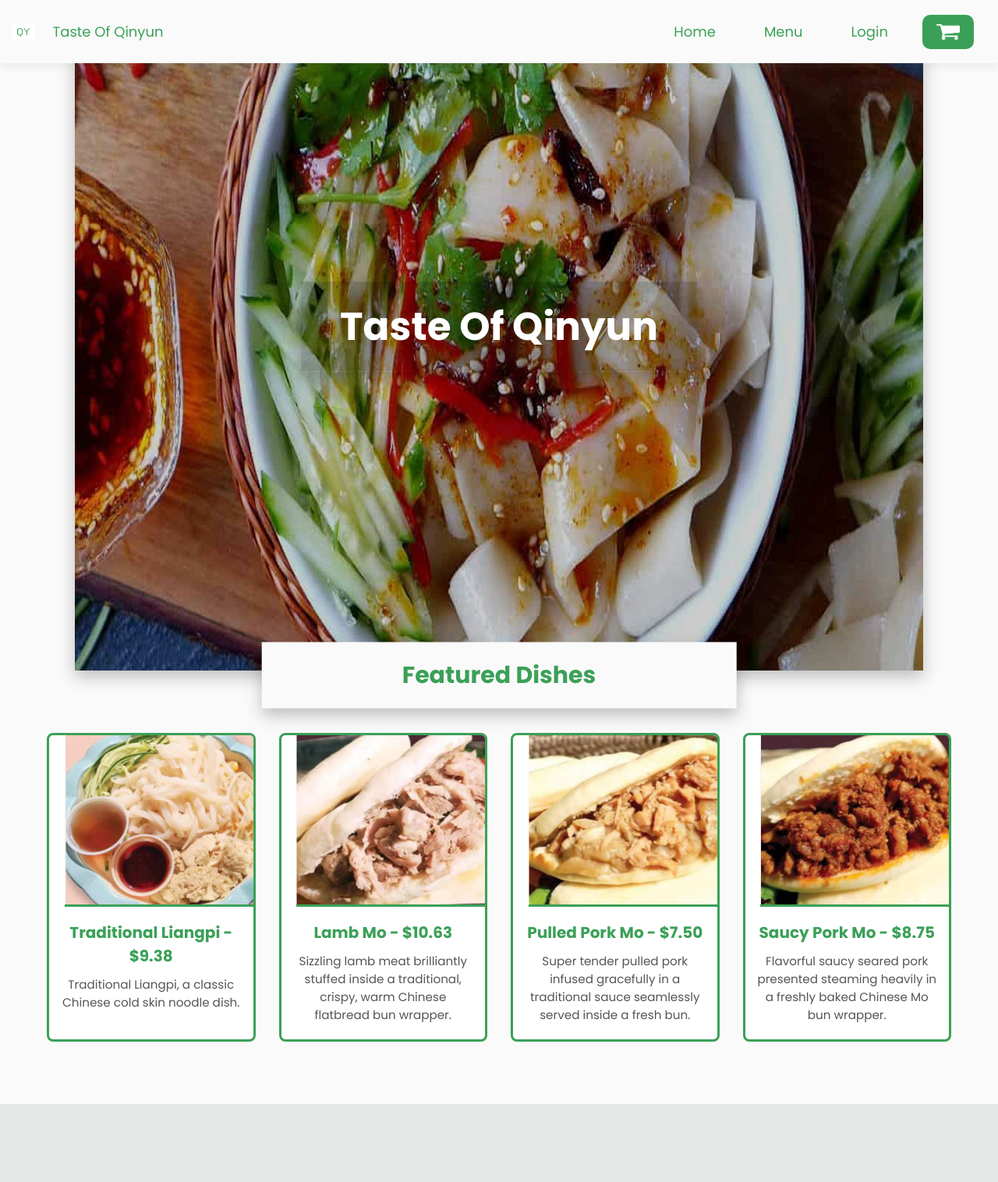
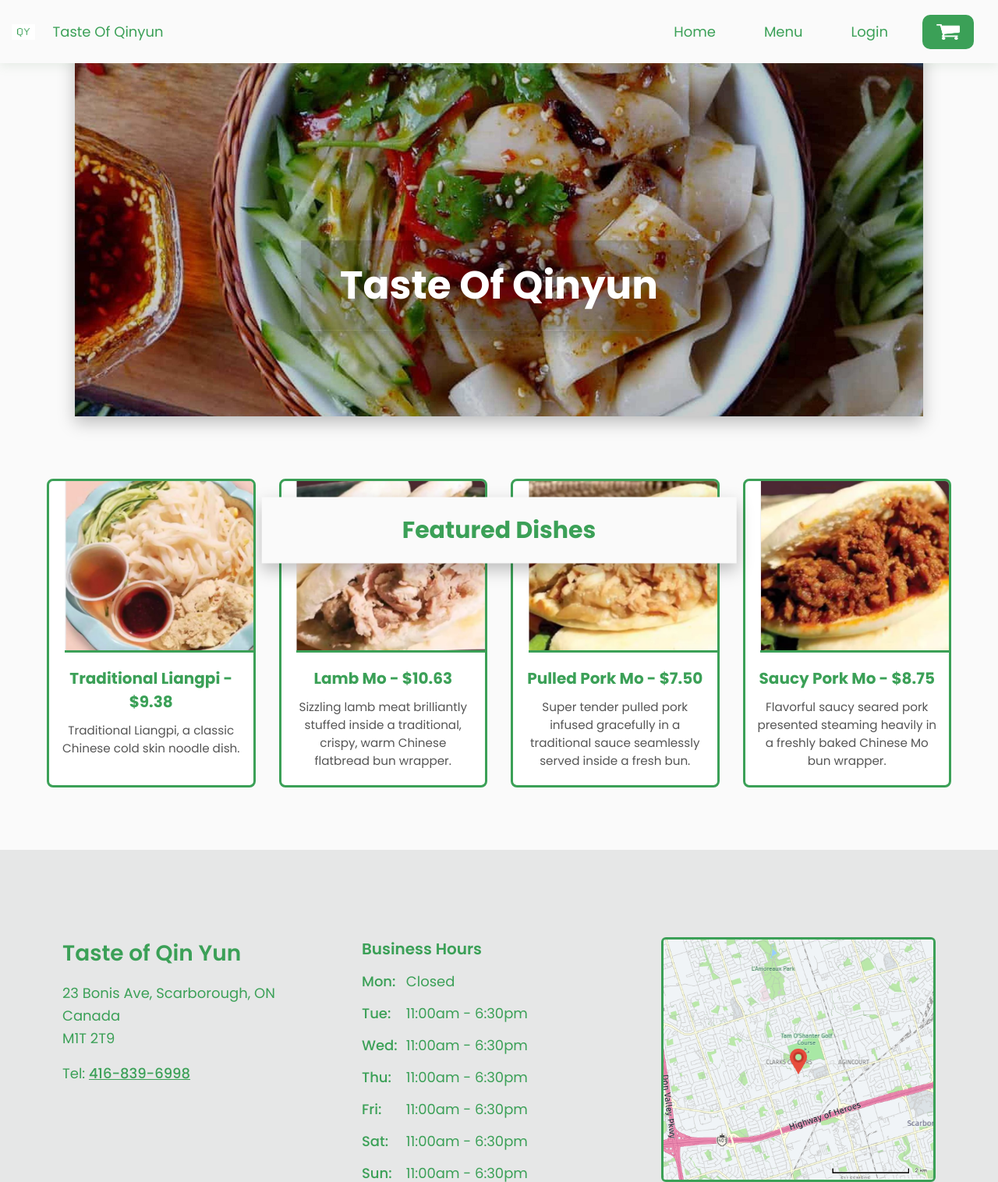
Before and after one commit to Poffesuer/Taste-of-Qin-Yun, a PHP site: page / in a window 1280 px wide. Shown: the top 1516 px of the page at 78% size. Run offline with PHP 8.4, Linux system fonts and the light colour scheme.

Commit message:
small changes

```diff
--- a/css/style.css
+++ b/css/style.css
@@ -87,7 +87,7 @@ nav a:hover {
 
 .home-top img {
     width: 85%;
-    height: 50rem;
+    height: auto;
     margin-left:7.5%;
     display: block;
 }
@@ -104,7 +104,7 @@ nav a:hover {
     margin-top: 40px;
     text-align: center;
     position: absolute;
-    top: 25%;
+    top: 28%;
     left: 50%;
     transform: translate(-50%, -50%);
     background-color: rgba(0, 0, 0, 0.2);
@@ -120,7 +120,7 @@ nav a:hover {
     margin-top: 40px;
     text-align: center;
     position: absolute;
-    top: 60%;
+    top: 61%;
     left: 50%;
     transform: translate(-50%, -50%);
     background-color: var(--background);
@@ -278,7 +278,7 @@ nav a:hover {
         font-size: clamp(1.35rem, 5vw, 2rem);
         padding: 12px 16px;
         margin-top: 0;
-        top: 14%;
+        top: 7%;
         width: calc(100% - 2rem);
         max-width: 22rem;
         justify-content: center;
@@ -288,7 +288,7 @@ nav a:hover {
         font-size: clamp(1rem, 4vw, 1.35rem);
         padding: 10px 14px;
         margin-top: 0;
-        top: 20%;
+        top: 13%;
         width: calc(100% - 2rem);
         max-width: 18rem;
         justify-content: center;
```
Also changed, not shown: images/homepage.jpeg.
